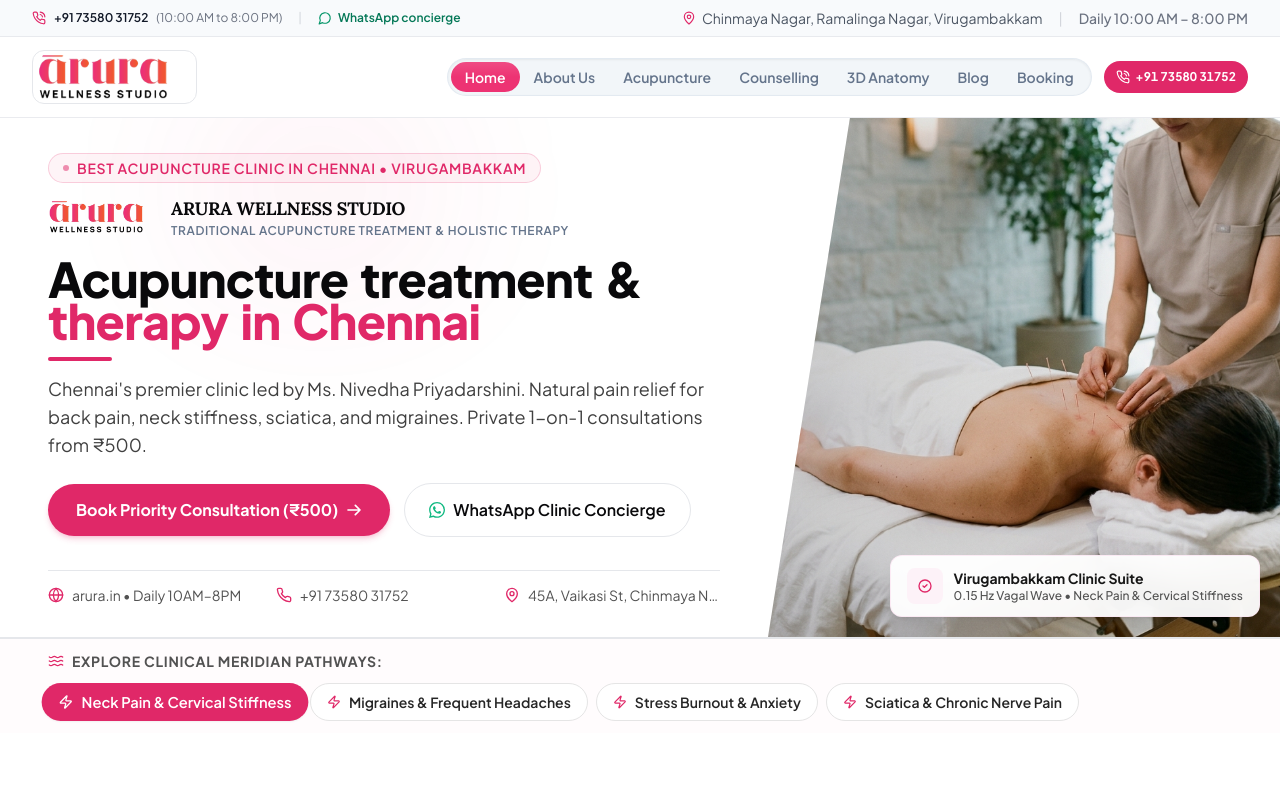
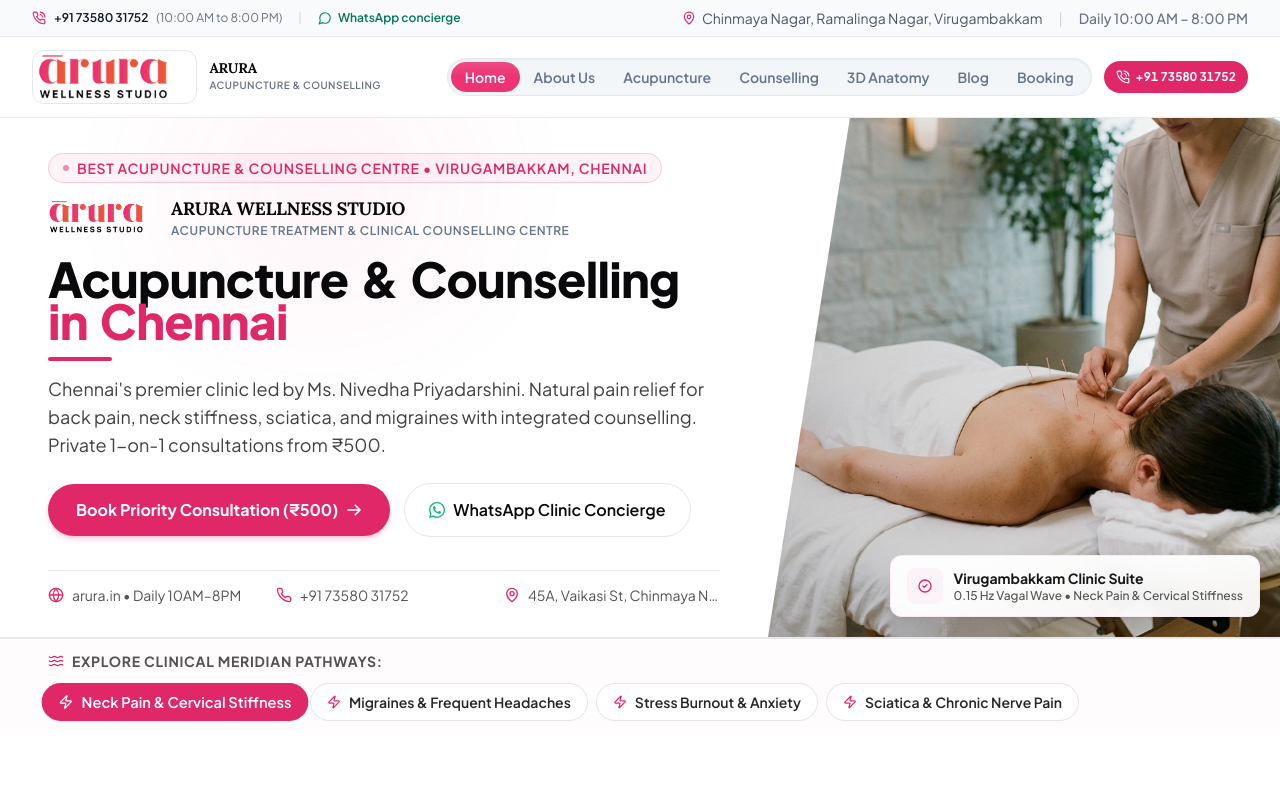
Before and after one commit to kannanS18/arura-acupuncher, a React (Vite) app: page /#/ in a window 1280 px wide. Shown: the top 800 px of the page. Built offline with nearby package versions, Linux system fonts and the light colour scheme.

Commit message:
Elevate counselling alongside acupuncture site-wide in banners, headers, credentials, and SEO

```diff
--- a/index.html
+++ b/index.html
@@ -5,9 +5,9 @@
   <meta name="viewport" content="width=device-width, initial-scale=1.0">
 
   <!-- Primary SEO Meta Tags -->
-  <title>Acupuncture Treatment in Chennai | Best Acupuncture Clinic & Specialist - Arura</title>
-  <meta name="title" content="Acupuncture Treatment in Chennai | Best Acupuncture Clinic & Specialist - Arura">
-  <meta name="description" content="Best acupuncture clinic in Chennai led by Ms. Nivedha Priyadarshini, MD (Acu), PG Diploma in Counselling and psychotherapy. In-clinic consultation (₹500 advance paid) and acupuncture (₹600) at Ground floor, 45A, Vaikasi St, Chinmaya Nagar, Ramalinga Nagar, Virugambakkam. In-clinic appointments only (no house visits).">
+  <title>Acupuncture & Counselling in Chennai | Best Clinic & Specialist - Arura</title>
+  <meta name="title" content="Acupuncture & Counselling in Chennai | Best Clinic & Specialist - Arura">
+  <meta name="description" content="Best acupuncture & counselling centre in Chennai led by Ms. Nivedha Priyadarshini, MD (Acu), PG Diploma in Counselling and psychotherapy. In-clinic consultation (₹500 advance paid), acupuncture (₹600), and psychotherapy (₹1,800) at Virugambakkam. No house visits.">
   <meta name="keywords" content="Acupuncture Treatment, Acupuncture Therapy, Acupuncture Treatment Near Me, Best Acupuncture Clinic, Acupuncture Specialist, Acupuncture Centre, Acupuncture Treatment in India, Acupuncture Doctor, Traditional Acupuncture Treatment, Acupuncture Pain Relief, Acupuncture treatment in Chennai, Best acupuncture clinic in Chennai, Acupuncture specialist in Chennai, Acupuncture doctor in Chennai, Acupuncture therapy in Chennai, Acupuncture for back pain, Acupuncture for neck pain, Acupuncture for migraine, Acupuncture for sciatica, Acupuncture for knee pain, Acupuncture for PCOS, Acupuncture for stress relief, Affordable acupuncture treatment in Chennai, Acupuncture treatment cost">
   <meta name="author" content="Ms. Nivedha Priyadarshini, MD (Acu), PG Diploma in Counselling and psychotherapy">
   <meta name="robots" content="index, follow">
@@ -22,15 +22,15 @@
   <!-- Open Graph / Facebook -->
   <meta property="og:type" content="website">
   <meta property="og:url" content="https://kannans18.github.io/arura-acupuncher/">
-  <meta property="og:title" content="Acupuncture Treatment in Chennai | Best Acupuncture Clinic & Specialist">
+  <meta property="og:title" content="Acupuncture & Counselling in Chennai | Best Clinic & Specialist">
   <meta property="og:description" content="Chennai's premier clinical sanctuary for classical acupuncture therapy and psychological counselling. Led by Ms. Nivedha Priyadarshini, MD (Acu), PG Diploma in Counselling and psychotherapy. Affordable, evidence-based pain relief for back pain, neck pain, sciatica, migraine, and PCOS.">
   <meta property="og:image" content="./hero_acupuncture_sanctuary.jpg">
 
   <!-- Twitter Card -->
   <meta property="twitter:card" content="summary_large_image">
   <meta property="twitter:url" content="https://kannans18.github.io/arura-acupuncher/">
-  <meta property="twitter:title" content="Acupuncture Treatment in Chennai | Best Acupuncture Clinic & Specialist">
-  <meta property="twitter:description" content="Traditional 14-meridian acupuncture therapy and holistic pain relief in Virugambakkam, Chennai. Consult Ms. Nivedha Priyadarshini, MD (Acu), PG Diploma in Counselling and psychotherapy.">
+  <meta property="twitter:title" content="Acupuncture & Counselling in Chennai | Best Clinic & Specialist">
+  <meta property="twitter:description" content="Traditional 14-meridian acupuncture therapy and professional counselling in Virugambakkam, Chennai. Consult Ms. Nivedha Priyadarshini, MD (Acu), PG Diploma in Counselling and psychotherapy.">
   <meta property="twitter:image" content="./hero_acupuncture_sanctuary.jpg">
 
   <link rel="icon" type="image/png" href="./logo.png" />
--- a/src/components/DoctorIdCard.jsx
+++ b/src/components/DoctorIdCard.jsx
@@ -86,7 +86,7 @@ export default function DoctorIdCard() {
                 {/* Identity Text */}
                 <div className="space-y-1.5 flex-1 min-w-0">
                   <span className="text-xs font-mono text-neutral-500 uppercase tracking-wider block font-medium">
-                    Lead Clinical Acupuncturist
+                    Lead Acupuncturist & Psychotherapist
                   </span>
                   <h3 className="font-display text-xl sm:text-2xl font-bold text-neutral-900 leading-tight">
                     Ms. Nivedha Priyadarshini
--- a/src/components/Footer.jsx
+++ b/src/components/Footer.jsx
@@ -26,7 +26,7 @@ export default function Footer() {
             </Link>
 
             <p className="text-base text-gray-300 max-w-md leading-relaxed font-normal">
-              Chennai’s trusted <strong className="text-white font-semibold">acupuncture centre</strong> for 14-meridian treatment and counselling led by Ms. Nivedha Priyadarshini, MD (Acu), PG Diploma in Counselling and psychotherapy.
+              Chennai’s trusted <strong className="text-white font-semibold">acupuncture & counselling centre</strong> for 14-meridian treatment and psychotherapy led by Ms. Nivedha Priyadarshini, MD (Acu), PG Diploma in Counselling and psychotherapy.
             </p>
 
             <div className="flex items-center space-x-3 pt-2">
--- a/src/components/HeroSection.jsx
+++ b/src/components/HeroSection.jsx
@@ -43,23 +43,22 @@ export default function HeroSectionWrapper({ onOpenBooking }) {
   return (
     <div className="relative w-full bg-background overflow-hidden">
       <HeroSection
-        badge="BEST ACUPUNCTURE CLINIC IN CHENNAI • VIRUGAMBAKKAM"
+        badge="BEST ACUPUNCTURE & COUNSELLING CENTRE • VIRUGAMBAKKAM, CHENNAI"
         logo={{
           url: getAssetUrl("logo.png"),
-          alt: "Arura Wellness Studio - Acupuncture Treatment Centre",
+          alt: "Arura Wellness Studio - Acupuncture & Counselling Centre",
           text: "ARURA WELLNESS STUDIO"
         }}
-        slogan="TRADITIONAL ACUPUNCTURE TREATMENT & HOLISTIC THERAPY"
+        slogan="ACUPUNCTURE TREATMENT & CLINICAL COUNSELLING CENTRE"
         words={[
           { text: "Acupuncture" },
-          { text: "treatment" },
           { text: "&" },
-          { text: "therapy", highlight: true },
+          { text: "Counselling" },
           { text: "in", highlight: true },
           { text: "Chennai", highlight: true },
         ]}
-        title="Acupuncture Treatment & Therapy in Chennai: Classical 14-Meridian Pain Relief"
-        subtitle="Chennai's premier clinic led by Ms. Nivedha Priyadarshini. Natural pain relief for back pain, neck stiffness, sciatica, and migraines. Private 1-on-1 consultations from ₹500."
+        title="Acupuncture & Counselling in Chennai: Classical Needling & Psychological Care"
+        subtitle="Chennai's premier clinic led by Ms. Nivedha Priyadarshini. Natural pain relief for back pain, neck stiffness, sciatica, and migraines with integrated counselling. Private 1-on-1 consultations from ₹500."
         callToAction={{
           text: "Book Priority Consultation (₹500)",
           href: "#/booking",
--- a/src/components/Navbar.jsx
+++ b/src/components/Navbar.jsx
@@ -134,9 +134,17 @@ export default function Navbar({ onOpenBooking }) {
             <div className="p-1 rounded-xl bg-white border border-gray-200 group-hover:border-brand transition-colors shadow-xs">
               <img
                 src={getAssetUrl('logo.png')}
-                alt="Arura Wellness Studio"
+                alt="Arura Wellness Studio - Acupuncture & Counselling Centre"
                 className="h-10 sm:h-11 w-auto object-contain"
               />
+            </div>
+            <div className="hidden sm:flex flex-col text-left">
+              <span className="font-display font-bold text-sm tracking-tight text-ink group-hover:text-brand transition-colors leading-none">
+                ARURA
+              </span>
+              <span className="text-[10px] font-semibold text-gray-500 tracking-wider uppercase mt-0.5">
+                Acupuncture & Counselling
+              </span>
             </div>
           </Link>
 
--- a/src/pages/AboutUsPage.jsx
+++ b/src/pages/AboutUsPage.jsx
@@ -82,15 +82,15 @@ export default function AboutUsPage({ onOpenBooking }) {
             >
               <div className="inline-flex items-center gap-2 px-4 py-1.5 rounded-full bg-pink-50 text-brand text-sm font-semibold border border-pink-200/70 font-mono">
                 <ShieldCheck className="w-4 h-4" />
-                <span>PROFESSIONAL ACUPUNCTURE SPECIALIST • CHENNAI</span>
+                <span>PROFESSIONAL ACUPUNCTURE & COUNSELLING CENTRE • CHENNAI</span>
               </div>
 
               <h1 className="font-display text-4xl sm:text-6xl lg:text-7xl font-bold tracking-tight text-ink leading-[1.08]">
-                Professional Acupuncture Specialist in Chennai
+                Professional Acupuncture & Counselling Specialist in Chennai
               </h1>
 
               <p className="text-base sm:text-lg text-neutral-600 font-normal leading-relaxed max-w-2xl">
-                Founded by <strong className="text-ink font-semibold">Ms. Nivedha Priyadarshini, MD (Acu), PG Diploma in Counselling and psychotherapy</strong> in Chennai. Bridging classical 14-meridian <strong className="text-ink font-semibold">traditional acupuncture treatment</strong> with counselling and psychotherapy for lasting natural pain relief.
+                Founded by <strong className="text-ink font-semibold">Ms. Nivedha Priyadarshini, MD (Acu), PG Diploma in Counselling and psychotherapy</strong> in Chennai. Integrating classical 14-meridian <strong className="text-ink font-semibold">traditional acupuncture therapy</strong> with clinical counselling and psychotherapy for complete physical and emotional health.
               </p>
 
               <div className="pt-2 flex flex-wrap items-center gap-6 text-sm font-medium text-neutral-600">
--- a/src/pages/AcupuncturePage.jsx
+++ b/src/pages/AcupuncturePage.jsx
@@ -100,7 +100,7 @@ export default function AcupuncturePage({ onOpenBooking }) {
         <div className="max-w-7xl mx-auto px-4 sm:px-6 lg:px-8 space-y-6">
           <div className="inline-flex items-center gap-2 px-3.5 py-1.5 rounded-full bg-pink-50 text-brand text-xs font-semibold border border-pink-200/70 font-mono">
             <ShieldCheck className="w-3.5 h-3.5" />
-            <span>BEST ACUPUNCTURE CLINIC IN CHENNAI • ACUPUNCTURE (₹600) • CONSULTATION (₹500)</span>
+            <span>BEST ACUPUNCTURE & COUNSELLING CENTRE • ACUPUNCTURE (₹600) • CONSULTATION (₹500)</span>
           </div>
 
           <div className="max-w-3xl space-y-4">
@@ -110,8 +110,8 @@ export default function AcupuncturePage({ onOpenBooking }) {
               transition={{ duration: 0.2 }}
               className="font-display text-4xl sm:text-5xl lg:text-6xl font-bold tracking-tight text-ink leading-[1.15]"
             >
-              Acupuncture Clinic & Tariff: <br />
-              <span className="text-brand">Affordable Acupuncture Treatment in Chennai</span>
+              Acupuncture & Counselling Tariff: <br />
+              <span className="text-brand">Affordable Treatment in Chennai</span>
             </motion.h1>
             <motion.p
               initial={{ opacity: 0.9 }}
@@ -119,7 +119,7 @@ export default function AcupuncturePage({ onOpenBooking }) {
               transition={{ duration: 0.2 }}
               className="text-base sm:text-lg text-gray-600 font-normal leading-relaxed max-w-2xl"
             >
-              Chennai's trusted <strong className="text-ink font-semibold">acupuncture clinic near me</strong> offering transparent <strong className="text-ink font-semibold">acupuncture treatment cost</strong> from ₹500 with 100% single-use sterile needles.
+              Chennai's trusted <strong className="text-ink font-semibold">acupuncture & counselling clinic near me</strong> offering transparent <strong className="text-ink font-semibold">treatment cost</strong> from ₹500 with 100% single-use sterile needles.
             </motion.p>
           </div>
         </div>
--- a/src/pages/BookingPage.jsx
+++ b/src/pages/BookingPage.jsx
@@ -146,16 +146,16 @@ export default function BookingPage() {
           >
             <div className="inline-flex items-center gap-2 px-3 py-1 rounded-full bg-brand/10 text-brand text-xs font-semibold">
               <Sparkles className="w-3.5 h-3.5" />
-              <span>ACUPUNCTURE CLINIC NEAR ME • VIRUGAMBAKKAM, CHENNAI</span>
+              <span>ACUPUNCTURE & COUNSELLING CENTRE • VIRUGAMBAKKAM, CHENNAI</span>
             </div>
 
             <h1 className="font-display text-4xl sm:text-5xl lg:text-6xl font-bold tracking-tight text-ink leading-[1.12]">
-              Acupuncture Treatment Consultation <br />
+              Acupuncture & Counselling Consultation <br />
               <span className="text-brand">in Virugambakkam, Chennai</span>
             </h1>
 
             <p className="text-base sm:text-lg text-gray-600 font-normal leading-relaxed max-w-2xl">
-              Looking for an <strong className="text-ink font-semibold">acupuncture centre near me</strong> or an experienced <strong className="text-ink font-semibold">acupuncture doctor in Chennai</strong>? Book your 1-on-1 private in-clinic consultation with Ms. Nivedha Priyadarshini, MD (Acu), PG Diploma in Counselling and psychotherapy. Located at Ground floor, 45A, Vaikasi St, Chinmaya Nagar, Ramalinga Nagar, Virugambakkam (In-clinic visits only • No house visits). Consultation at ₹500 (20 min, advance paid to lock slot) and acupuncture therapy at ₹600 (25–30 min, payable at clinic).
+              Looking for an <strong className="text-ink font-semibold">acupuncture and counselling centre near me</strong> in Chennai? Book your 1-on-1 private in-clinic consultation with Ms. Nivedha Priyadarshini, MD (Acu), PG Diploma in Counselling and psychotherapy. Located at Ground floor, 45A, Vaikasi St, Chinmaya Nagar, Ramalinga Nagar, Virugambakkam (In-clinic visits only • No house visits). Consultation at ₹500 (20 min, advance paid to lock slot), acupuncture therapy at ₹600 (25–30 min), and clinical counselling at ₹1,800 (50 min).
             </p>
           </motion.div>
         </div>
--- a/src/pages/DoctorPage.jsx
+++ b/src/pages/DoctorPage.jsx
@@ -27,7 +27,7 @@ export default function DoctorPage({ onOpenBooking }) {
             >
               <div className="inline-flex items-center gap-2 px-4 py-1.5 rounded-full bg-white/10 text-brand text-sm font-semibold border border-white/10 font-mono">
                 <ShieldCheck className="w-4 h-4" />
-                <span>BEST ACUPUNCTURE DOCTOR IN CHENNAI • VIRUGAMBAKKAM</span>
+                <span>BEST ACUPUNCTURIST & COUNSELLOR IN CHENNAI • VIRUGAMBAKKAM</span>
               </div>
 
               {/* Doctor Name */}
@@ -37,12 +37,12 @@ export default function DoctorPage({ onOpenBooking }) {
                   <span className="text-brand">Priyadarshini</span>
                 </h1>
                 <p className="text-base sm:text-lg font-semibold text-white/90">
-                  Acupuncture Specialist • MD (Acu), PG Diploma in Counselling and psychotherapy
+                  Acupuncture & Counselling Specialist • MD (Acu), PG Diploma in Counselling and psychotherapy
                 </p>
               </div>
 
               <p className="text-base sm:text-lg text-white/80 font-normal leading-relaxed max-w-2xl">
-                Chennai's trusted acupuncture specialist with 8+ years clinical expertise. Integrates 14-meridian acupuncture with counselling and psychotherapy for chronic pain, sciatica, and migraines.
+                Chennai's trusted acupuncture & counselling specialist with 8+ years clinical expertise. Integrates 14-meridian acupuncture with psychotherapy for chronic pain, sciatica, migraines, stress, and emotional wellbeing.
               </p>
 
               {/* Key Verification Badges in Banner with Animated Counters */}
--- a/src/pages/HomePage.jsx
+++ b/src/pages/HomePage.jsx
@@ -184,10 +184,10 @@ export default function HomePage({ onOpenBooking }) {
                 <span>LOCAL CLINICAL SANCTUARY • CHENNAI</span>
               </div>
               <h2 className="font-display text-3xl sm:text-4xl lg:text-5xl font-bold text-neutral-900 tracking-tight leading-tight">
-                Best Acupuncture Clinic & Treatment in Chennai
+                Best Acupuncture & Counselling Centre in Chennai
               </h2>
               <p className="text-base sm:text-lg text-neutral-700 font-normal leading-relaxed">
-                Chennai's trusted <strong className="text-neutral-900 font-semibold">acupuncture specialist near me</strong> offering licensed, affordable care and psychotherapy in Virugambakkam.
+                Chennai's trusted <strong className="text-neutral-900 font-semibold">acupuncture & counselling specialist near me</strong> offering licensed, affordable meridian care and psychotherapy in Virugambakkam.
               </p>
             </div>
 
```
